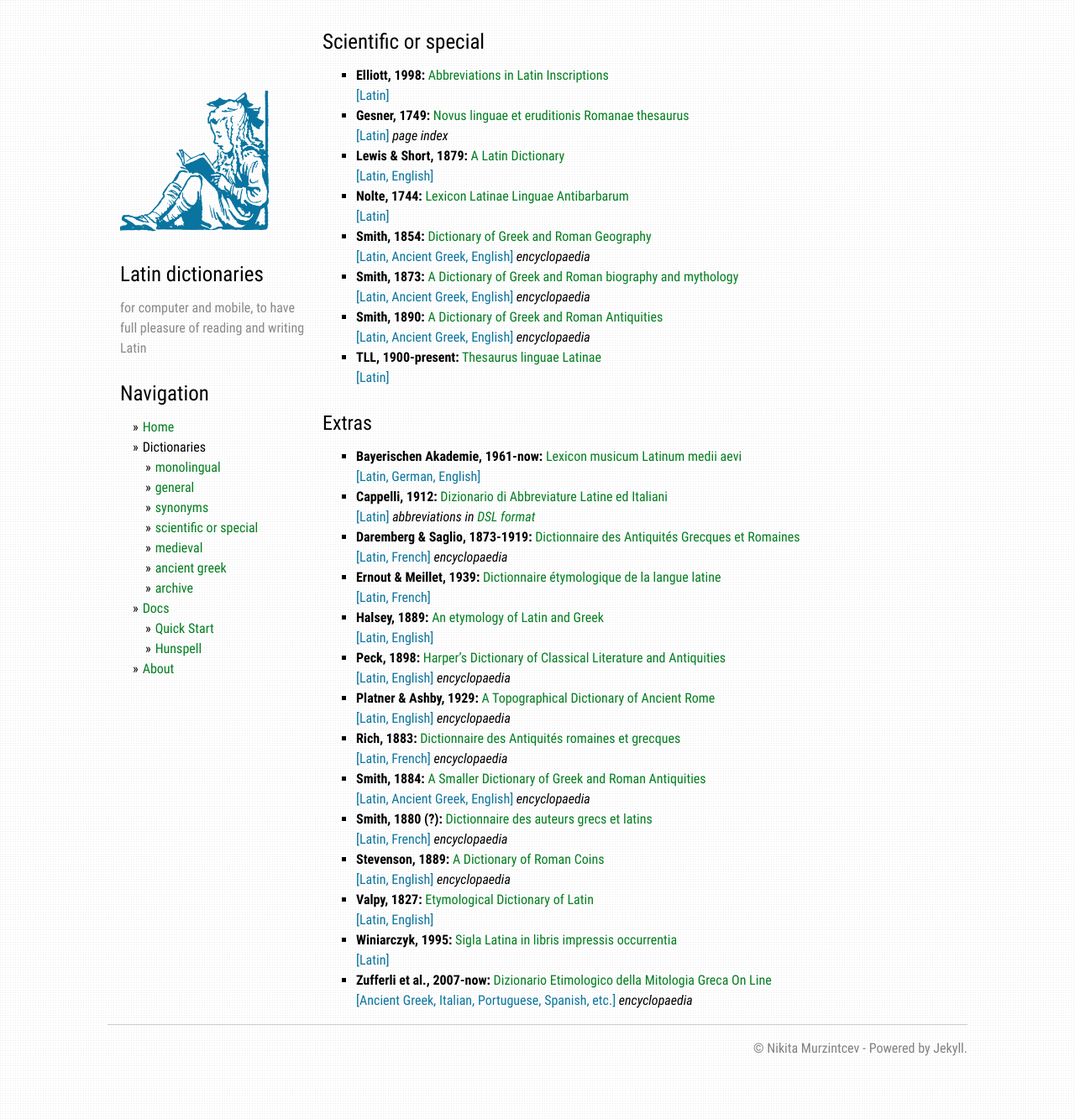
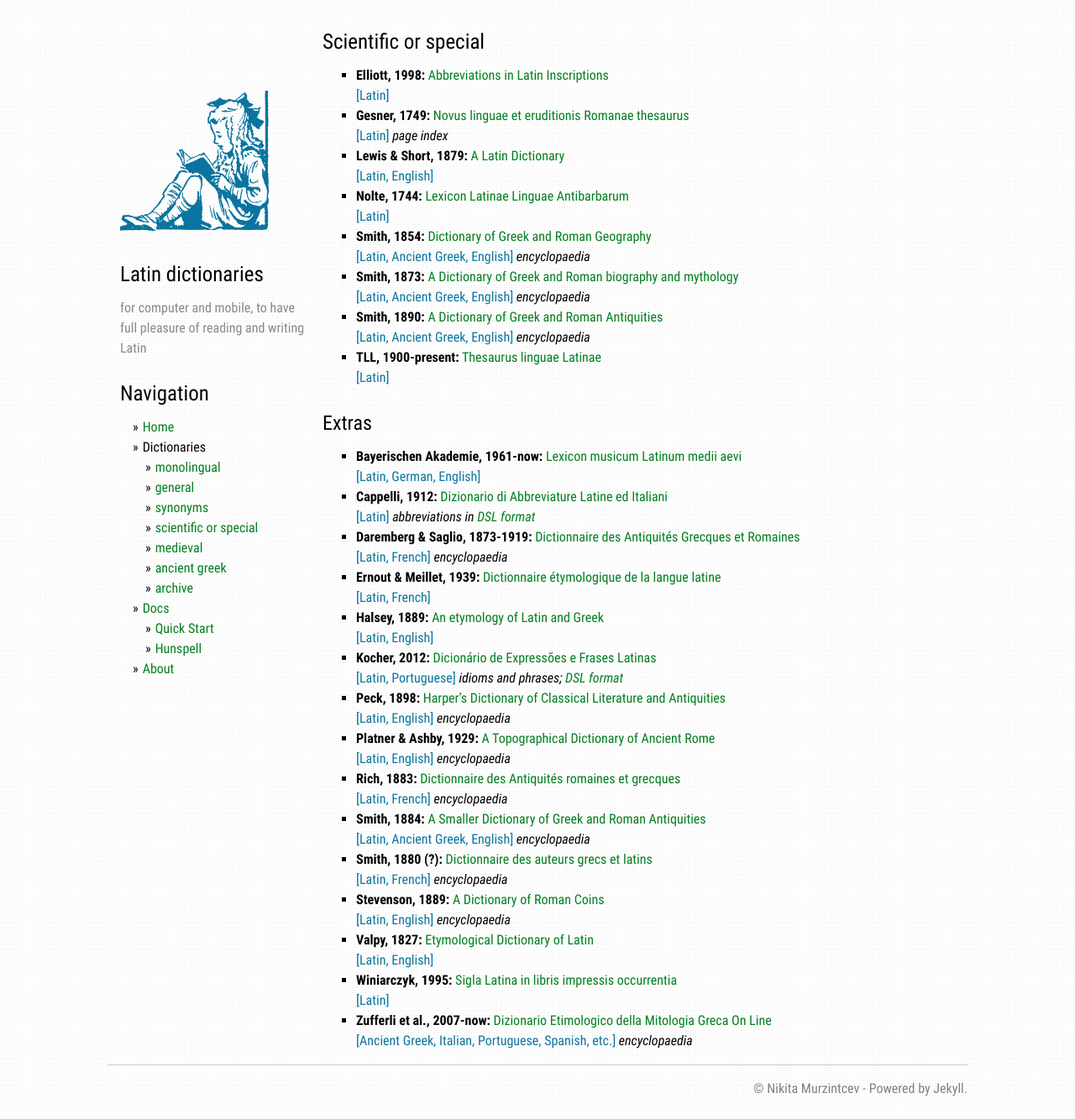
Before and after one commit to latin-dict/latin-dict.github.io, a Jekyll site: the page built from list_scientific.md, in a window 1280 px wide. Shown: the whole page at 84% size. Built offline with Jekyll 4.4.1, drawn with Linux system fonts in a browser that asks for light colours.

Commit message:
extras (Lat-Por)

```diff
--- a/_data/extras_scientific.yml
+++ b/_data/extras_scientific.yml
@@ -82,3 +82,9 @@
   website: https://www.forumancientcoins.com/numiswiki/view.asp?key=dictionary%20of%20roman%20coins
   tags: [Latin, English]
   comment: encyclopaedia
+- title: Dicionário de Expressões e Frases Latinas
+  author: Kocher
+  year: 2012
+  website: https://hkocher.info/minha_pagina/dicionario/0dicionario.htm
+  tags: [Latin, Portuguese]
+  comment: idioms and phrases; [DSL format](http://dadako.narod.ru/paperpoe.htm)
```
Also changed, not shown: _posts/2022-08-01-Extras.md (added, +12 -0 lines).
